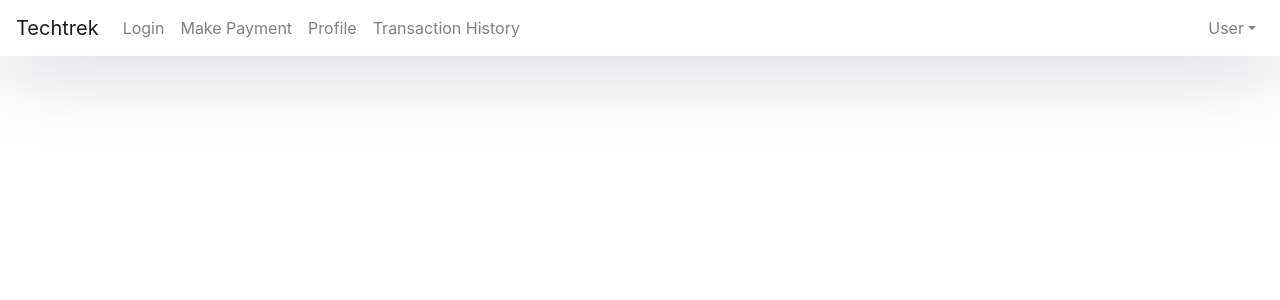
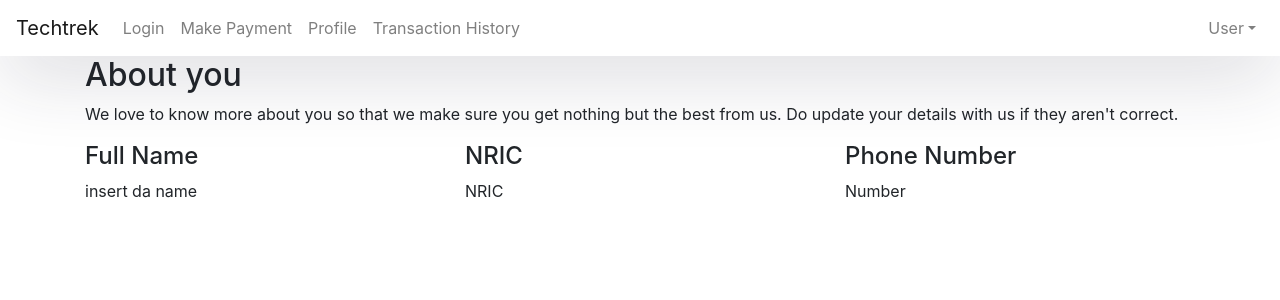
Before and after one commit to e0176881/SEED2021_TT2_Room-12, a React (Create React App) app: page /profile in a window 1280 px wide. Shown: the top 300 px of the page. Built offline with nearby package versions, Linux system fonts and the light colour scheme.

Commit message:
added placeholder for profile

```diff
--- a/src/components/profile.js
+++ b/src/components/profile.js
@@ -1,7 +1,38 @@
 import React from "react";
 
 function profile() {
-  return <div></div>;
+  return <div class="section-title">
+    <div class="container">
+      <div class="section-title">
+        <h2>About you</h2>
+        <p>We love to know more about you so that we make sure you get nothing but the best from us. Do update your details with us if they aren't correct.</p>
+      </div>
+      <div class="row">
+          <div class="col-lg-4 col-md-6 d-flex align-items-stretch">
+            <div class="icon-box">
+              <div class="icon"><i class="bx bxl-dribbble"></i></div>
+              <h4>Full Name</h4>
+              <p>insert da name</p>
+            </div>
+          </div>
+          <div class="col-lg-4 col-md-6 d-flex align-items-stretch mt-4 mt-lg-0">
+            <div class="icon-box">
+              <div class="icon"><i class="bx bx-tachometer"></i></div>
+              <h4>NRIC</h4>
+              <p>NRIC</p>
+            </div>
+          </div>
+
+          <div class="col-lg-4 col-md-6 d-flex align-items-stretch mt-4 mt-lg-0">
+            <div class="icon-box">
+              <div class="icon"><i class="bx bx-tachometer"></i></div>
+              <h4>Phone Number</h4>
+              <p>Number</p>
+            </div>
+          </div>
+        </div>
+    </div>
+  </div>;
 }
 
 export default profile;
```
